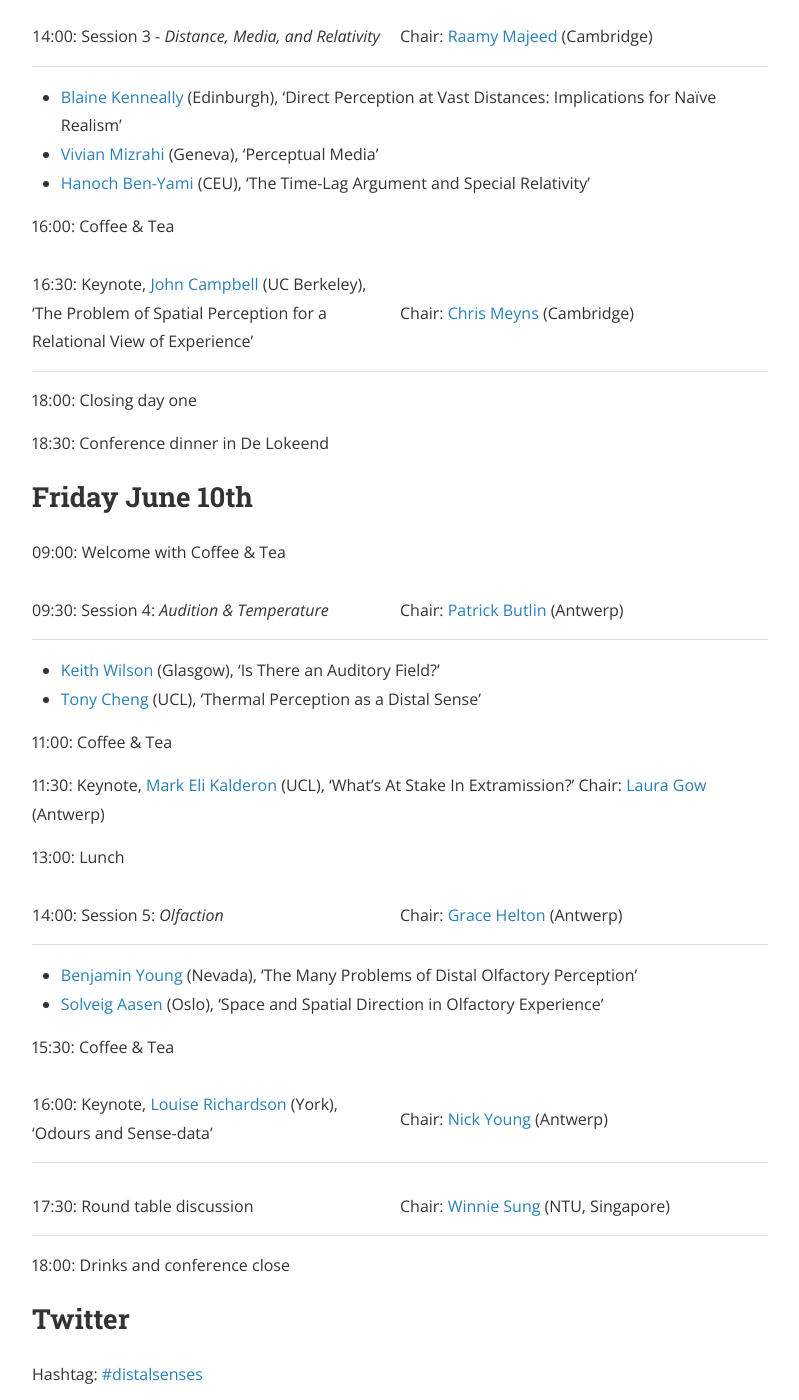
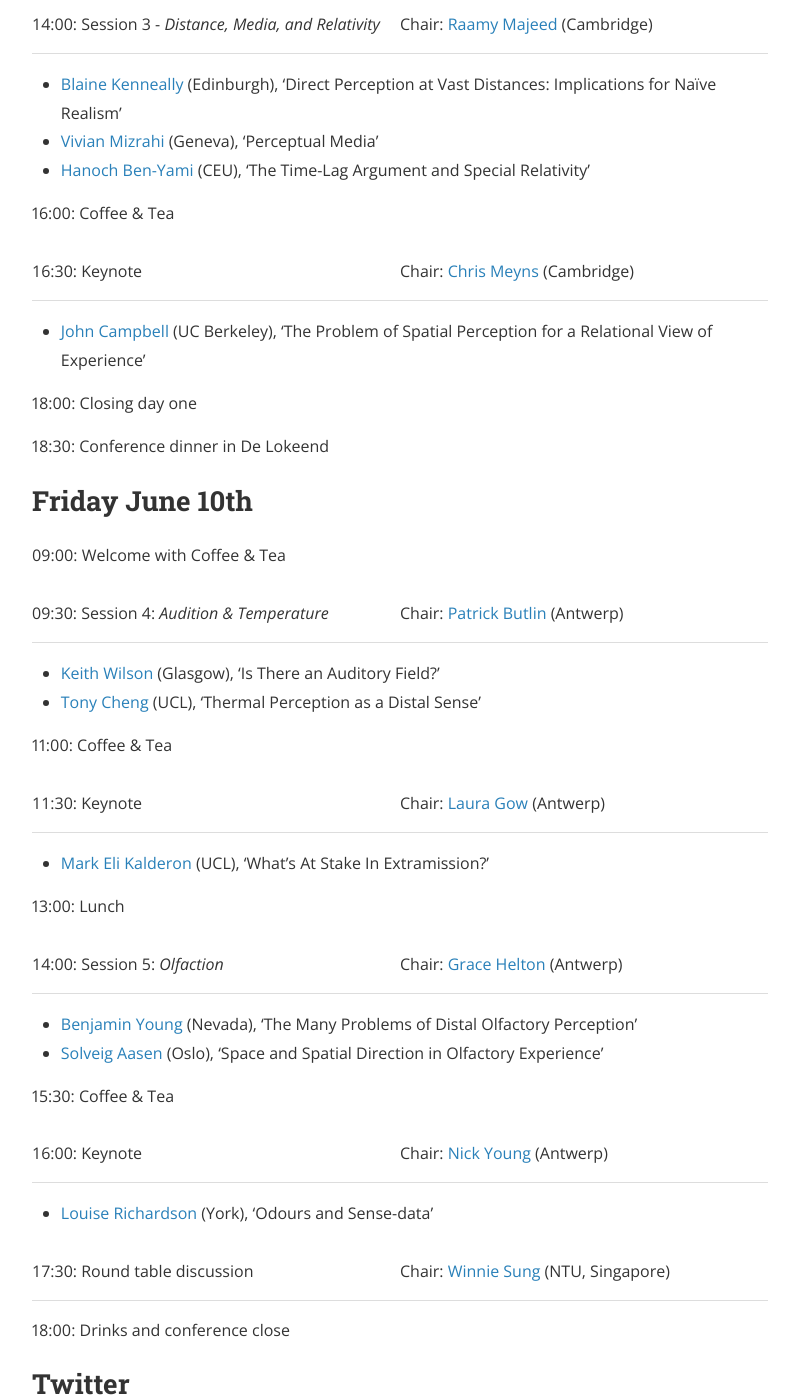
Before and after one commit to perceiving/old-conference-site, a Jekyll site: the page built from programme.md, in a window 1280 px wide and 1400 px high, scrolled down 886 px. Shown: the whole window, without its empty margins (240-1039 px from the left). Built offline with Jekyll 4.4.1, drawn with Linux system fonts in a browser that asks for light colours; nearby versions of some CDN libraries; a style sheet for code colours, icons or effects is not loaded.

```diff
--- a/programme.md
+++ b/programme.md
@@ -15,9 +15,8 @@ Prinsstraat 13, 2000 Antwerpen, Belgium
 
 09:30: Session 1 - *Constancy and Colour* | Chair: [Kris Goffin](http://goo.gl/L91gdV) (Antwerp/Ghent)
 
-[Louise Daoust](https://goo.gl/VCkrlC) (Pennsylvania), 'On Constancy in Size Perception'
-
-Tyler Brooke Wilson (CUNY), 'Dimensions of Color Appearance'
+- [Louise Daoust](https://goo.gl/VCkrlC) (Pennsylvania), 'On Constancy in Size Perception'
+- Tyler Brooke Wilson (CUNY), 'Dimensions of Color Appearance'
 
 11:00: Coffee & Tea
 
@@ -36,7 +35,9 @@ Tyler Brooke Wilson (CUNY), 'Dimensions of Color Appearance'
 
 16:00: Coffee & Tea
 
-16:30: Keynote, [John Campbell](http://goo.gl/C1U9wv) (UC Berkeley), ‘The Problem of Spatial Perception for a Relational View of Experience’ | Chair: [Chris Meyns](http://goo.gl/MkgU6U) (Cambridge)
+16:30: Keynote | Chair: [Chris Meyns](http://goo.gl/MkgU6U) (Cambridge)
+
+- [John Campbell](http://goo.gl/C1U9wv) (UC Berkeley), ‘The Problem of Spatial Perception for a Relational View of Experience’
 
 18:00: Closing day one
 
@@ -53,7 +54,9 @@ Tyler Brooke Wilson (CUNY), 'Dimensions of Color Appearance'
 
 11:00: Coffee & Tea
 
-11:30: Keynote, [Mark Eli Kalderon](https://goo.gl/E32jy2) (UCL), 'What’s At Stake In Extramission?' Chair: [Laura Gow](http://goo.gl/AaRpld) (Antwerp)
+11:30: Keynote | Chair: [Laura Gow](http://goo.gl/AaRpld) (Antwerp)
+
+- [Mark Eli Kalderon](https://goo.gl/E32jy2) (UCL), 'What’s At Stake In Extramission?'
 
 13:00: Lunch
 
@@ -64,7 +67,9 @@ Tyler Brooke Wilson (CUNY), 'Dimensions of Color Appearance'
 
 15:30: Coffee & Tea
 
-16:00: Keynote, [Louise Richardson](https://goo.gl/uueNaI) (York), 'Odours and Sense-data' | Chair: [Nick Young](http://goo.gl/Q007Og) (Antwerp)
+16:00: Keynote | Chair: [Nick Young](http://goo.gl/Q007Og) (Antwerp)
+
+- [Louise Richardson](https://goo.gl/uueNaI) (York), 'Odours and Sense-data'
 
 17:30: Round table discussion | Chair: [Winnie Sung](https://goo.gl/Pf6elV) (NTU, Singapore)
 
```
